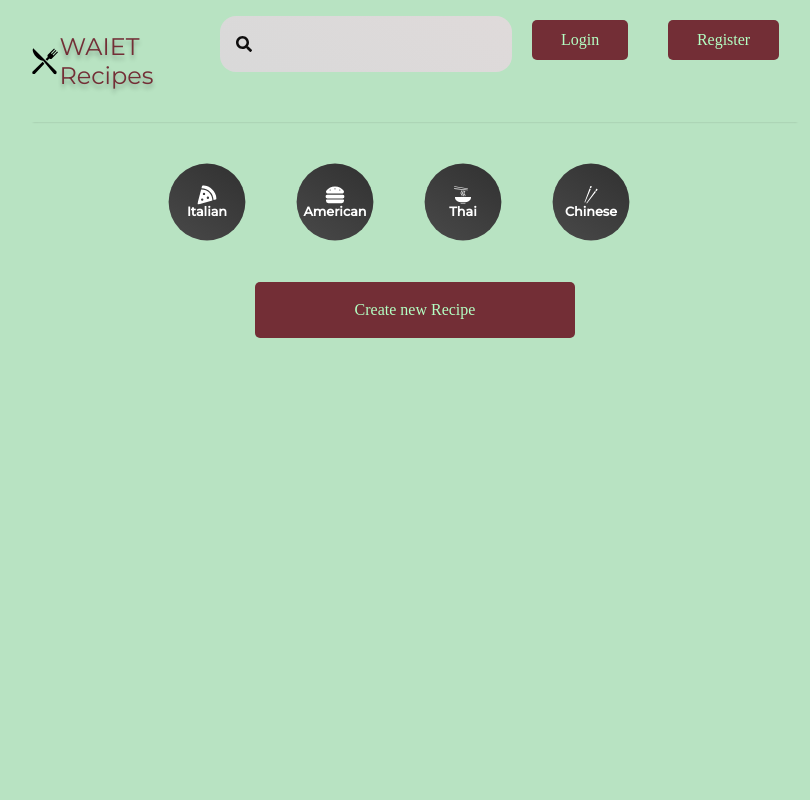
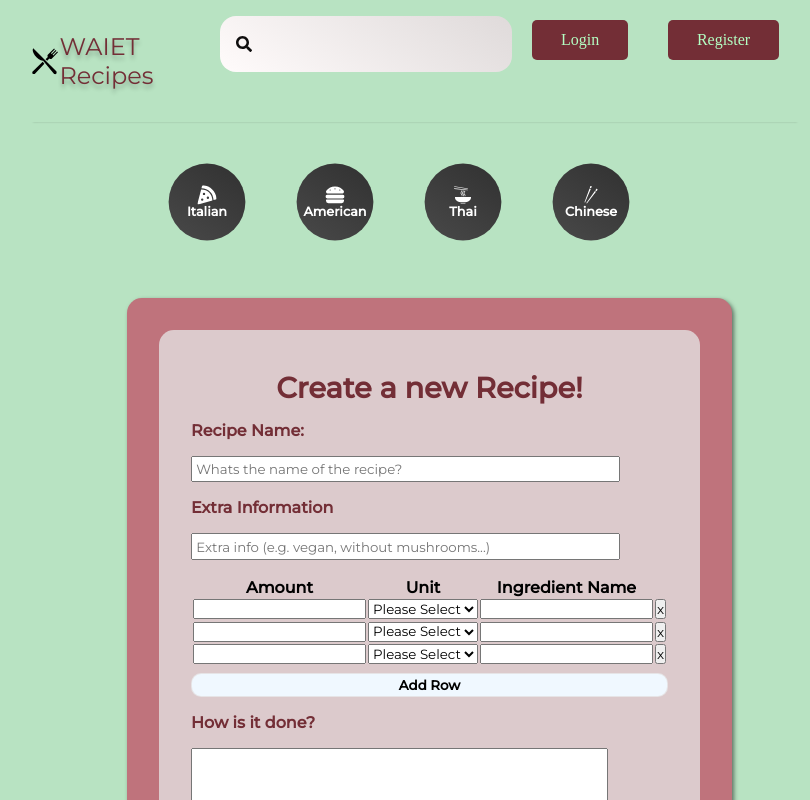
Before and after one commit to LennardMoe/waiet-recipes, a React (Vite) app: page /createrecipe in a window 1280 px wide. Shown: the top 800 px of the page, without its empty margins (225-1035 px from the left). Built offline with nearby package versions, Linux system fonts and the light colour scheme; no server answers.

Commit message:
Form for new recipe

```diff
--- a/src/App.jsx
+++ b/src/App.jsx
@@ -1,7 +1,7 @@
 import "./App.css";
 import Pages from "./pages/Pages";
 import Category from "./components/Category";
-import { BrowserRouter } from "react-router-dom";
+import { BrowserRouter, useLocation } from "react-router-dom";
 import Search from "./components/Search";
 import Navbar from "./components/Navbar";
 import NewRecipe from "./components/NewRecipe";
@@ -11,9 +11,7 @@ function App() {
     <div className='App'>
       <BrowserRouter>
         <Navbar />
-        {/* <Search /> */}
         <Category />
-        <NewRecipe />
         <Pages />
       </BrowserRouter>
     </div>
--- a/src/components/NewRecipe.jsx
+++ b/src/components/NewRecipe.jsx
@@ -1,9 +1,12 @@
+import { Link } from "react-router-dom";
 import styled from "styled-components";
 
 function NewRecipe() {
   return (
     <Wrapper>
-      <Button> Create new Recipe</Button>
+      <Link to={"/createrecipe/"}>
+        <Button> New Recipe</Button>
+      </Link>
     </Wrapper>
   );
 }
@@ -15,16 +18,16 @@ const Wrapper = styled.div`
 `;
 
 const Button = styled.button`
-  width: 20rem;
-  padding: 1.2rem;
+  min-width: 15rem;
+  padding: 1rem;
   background: var(--primary-red);
   border-radius: 5px;
   text-decoration: none;
   border: none;
-
+  letter-spacing: 4px;
   color: #b3ffc3;
   font-weight: 400;
-  font-size: 1rem;
+  font-size: 1.4rem;
   font-family: "Alata";
   cursor: pointer;
   :hover {
--- a/src/components/Search.jsx
+++ b/src/components/Search.jsx
@@ -34,7 +34,7 @@ const FormStyle = styled.form`
   }
   input {
     border: none;
-    background: linear-gradient(35deg, #d9d9d9, #dfdada);
+    background: linear-gradient(35deg, #fffbfb, #dfdada);
     font-size: 1.2rem;
     color: #0f0e0e;
     padding: 1rem 3rem;
@@ -42,6 +42,9 @@ const FormStyle = styled.form`
     border-radius: 1rem;
     outline: none;
     width: 100%;
+  }
+  input:focus {
+    border: var(--dark) 1px solid;
   }
   svg {
     position: absolute;
--- /dev/null
+++ b/src/pages/CreateRecipe.css
@@ -0,0 +1,70 @@
+/* :root {
+    --bg-green: #b8e3c2;
+    --primary-red: #732e36;
+    --text-green: #b3ffc3;
+    --bright-red: #bf737c;
+    --dark-green: #397346;
+    --border: rgba(0, 0, 0, 0.8);
+    --border-bright: rgba(228, 224, 224, 0.805);
+    --dark: #0f0e0e;
+  } */
+
+.wrapper {
+  display: flex;
+  flex-direction: column;
+  justify-content: center;
+  align-items: center;
+  background-color: var(--bright-red);
+  margin: 3rem 6rem;
+  min-width: fit-content;
+  padding: 2rem;
+  border-radius: 15px;
+  box-shadow: 2px 2px 4px rgba(0, 0, 0, 0.5);
+}
+
+.recipe__form {
+  background-color: var(--border-bright);
+  padding: 2rem;
+  border-radius: 15px;
+  display: flex;
+  flex-direction: column;
+  justify-content: center;
+}
+
+.form__header {
+  margin: 0.5rem 0 1rem 0;
+  text-decoration: dotted;
+  text-align: center;
+  font-size: 1.8rem;
+}
+
+.recipe__info {
+}
+
+.recipe__info input {
+  margin: 1rem 0;
+  width: 90%;
+  padding: 0.2rem;
+}
+.addRowBtn {
+  width: 100%;
+  margin-top: 0.4rem;
+  text-decoration: none;
+  padding: 0.2rem;
+  background-color: aliceblue;
+  border: 1px solid var(--border-bright);
+  border-radius: 10px;
+  font-weight: 700;
+}
+
+.addRowBtn:hover {
+  opacity: 0.8;
+  border: 1px solid var(--bright-red);
+}
+
+.form__textarea {
+}
+
+.form__textarea h4 {
+  margin: 1rem 0;
+}
--- /dev/null
+++ b/src/pages/CreateRecipe.jsx
@@ -0,0 +1,70 @@
+import { useState } from "react";
+import AddDeleteTableRows from "./features/AddDeleteTableRows";
+import "./CreateRecipe.css";
+
+function CreateRecipe() {
+  const [name, setName] = useState("");
+  const [extra, setExtra] = useState("");
+  const [quantity, setQuantity] = useState("");
+  const [ingredientName, setingeredientName] = useState("");
+  const [unit, setUnit] = useState("");
+  const [description, setDescription] = useState("");
+
+  const dataRecipe = [
+    {
+      name: name,
+      extraInfo: extra,
+      ingredients: [
+        {
+          quantity: quantity,
+          unit: unit,
+          ingredientName: ingredientName,
+        },
+      ],
+      description: description,
+    },
+  ];
+
+  return (
+    <div className='wrapper'>
+      <form className='recipe__form'>
+        <h4 className='form__header'>Create a new Recipe!</h4>
+        <div className='recipe__info'>
+          <label htmlFor='recipeName'>
+            <h4>Recipe Name:</h4>
+            <input
+              type='text'
+              id='recipeName'
+              onChange={(e) => setName(e.target.value)}
+              placeholder='Whats the name of the recipe?'
+            />
+          </label>
+          <label htmlFor='extra'>
+            <h4>Extra Information</h4>
+            <input
+              type='text'
+              placeholder='Extra info (e.g. vegan, without mushrooms...)'
+              id='extra'
+              onChange={(e) => setExtra(e.target.value)}
+            />
+          </label>
+        </div>
+        <AddDeleteTableRows />
+        <div className='form__textarea'>
+          <label htmlFor='description'>
+            <h4>How is it done?</h4>
+            <textarea
+              onChange={(e) => setDescription(e.target.value)}
+              name='description'
+              id='description'
+              cols='50'
+              rows='10'
+            ></textarea>
+          </label>
+        </div>
+      </form>
+    </div>
+  );
+}
+
+export default CreateRecipe;
--- a/src/pages/Home.jsx
+++ b/src/pages/Home.jsx
@@ -3,6 +3,8 @@ import Popular from "../components/Popular";
 import { motion } from "framer-motion";
 
 import React from "react";
+
+import NewRecipe from "../components/NewRecipe";
 
 function Home() {
   return (
@@ -12,6 +14,7 @@ function Home() {
       exit={{ opacity: 0 }}
       transition={{ duration: 0.5 }}
     >
+      <NewRecipe />
       <Veggie />
       <Popular />
     </motion.div>
--- a/src/pages/Pages.jsx
+++ b/src/pages/Pages.jsx
@@ -7,9 +7,12 @@ import Recipe from "./Recipe";
 import Register from "./Register";
 import { AnimatePresence } from "framer-motion";
 import Login from "./Login";
+import CreateRecipe from "./CreateRecipe";
 
 function Pages() {
   const location = useLocation();
+  const show = !location.pathname.includes("createrecipe");
+
   return (
     <AnimatePresence exitBeforeEnter>
       <Routes location={location} key={location.pathname}>
@@ -19,6 +22,7 @@ function Pages() {
         <Route path='/recipe/:name' element={<Recipe />} />
         <Route path='/Register' element={<Register />} />
         <Route path='/Login' element={<Login />} />
+        <Route path='/createrecipe' element={<CreateRecipe />} />
       </Routes>
     </AnimatePresence>
   );
--- /dev/null
+++ b/src/pages/features/AddDeleteTableRows.jsx
@@ -0,0 +1,75 @@
+import { useState } from "react";
+import TableRows from "./TableRows";
+
+function AddDeleteTableRows() {
+  const [rowsData, setRowsData] = useState([
+    {
+      amount: " ",
+      unit: " ",
+      ingredientName: " ",
+    },
+    {
+      amount: " ",
+      unit: " ",
+      ingredientName: " ",
+    },
+    {
+      amount: " ",
+      unit: " ",
+      ingredientName: " ",
+    },
+  ]);
+
+  const addTableRows = (e) => {
+    e.preventDefault();
+    const rowsInput = {
+      amount: " ",
+      unit: " ",
+      ingredientName: " ",
+    };
+    setRowsData([...rowsData, rowsInput]);
+  };
+  const deleteTableRows = (index, e) => {
+    const rows = [...rowsData];
+    e.preventDefault();
+    rows.splice(index, 1);
+    setRowsData(rows);
+  };
+
+  const handleChange = (index, e) => {
+    const { name, value } = e.target;
+    const rowsInput = [...rowsData];
+    e.preventDefault();
+    rowsInput[index][name] = value;
+    setRowsData(rowsInput);
+  };
+  return (
+    <div className='container'>
+      <div className='row'>
+        <div className='col-sm-8'>
+          <table className='table'>
+            <thead>
+              <tr>
+                <th>Amount</th>
+                <th>Unit</th>
+                <th>Ingredient Name</th>
+              </tr>
+            </thead>
+            <tbody>
+              <TableRows
+                rowsData={rowsData}
+                deleteTableRows={deleteTableRows}
+                handleChange={handleChange}
+              />
+            </tbody>
+          </table>
+        </div>
+        <button className='addRowBtn' onClick={addTableRows}>
+          Add Row
+        </button>
+      </div>
+    </div>
+  );
+}
+
+export default AddDeleteTableRows;
--- /dev/null
+++ b/src/pages/features/TableRows.jsx
@@ -0,0 +1,50 @@
+function TableRows({ rowsData, deleteTableRows, handleChange }) {
+  return rowsData.map((data, index) => {
+    const { amount, unit, ingredientName } = data;
+    return (
+      <tr key={index}>
+        <td>
+          <input
+            type='text'
+            value={amount}
+            onChange={(e) => handleChange(index, e)}
+            name='amount'
+            className='form-control'
+          />
+        </td>
+        <td>
+          <select
+            name='unit'
+            value={unit}
+            onChange={(e) => handleChange(index, e)}
+          >
+            <option id='0'>Please Select</option>
+            <option id='1'>tbsp.</option>
+            <option id='2'>tsp.</option>
+            <option id='3'>ml</option>
+            <option id='4'>L</option>
+            <option id='5'>Pck.</option>
+          </select>
+        </td>
+        <td>
+          <input
+            type='text'
+            value={ingredientName}
+            onChange={(e) => handleChange(index, e)}
+            name='ingredientName'
+            className='form-control'
+          />
+        </td>
+        <td>
+          <button
+            className='btn btn-outline-danger'
+            onClick={(e) => deleteTableRows(index, e)}
+          >
+            x
+          </button>
+        </td>
+      </tr>
+    );
+  });
+}
+export default TableRows;
```
